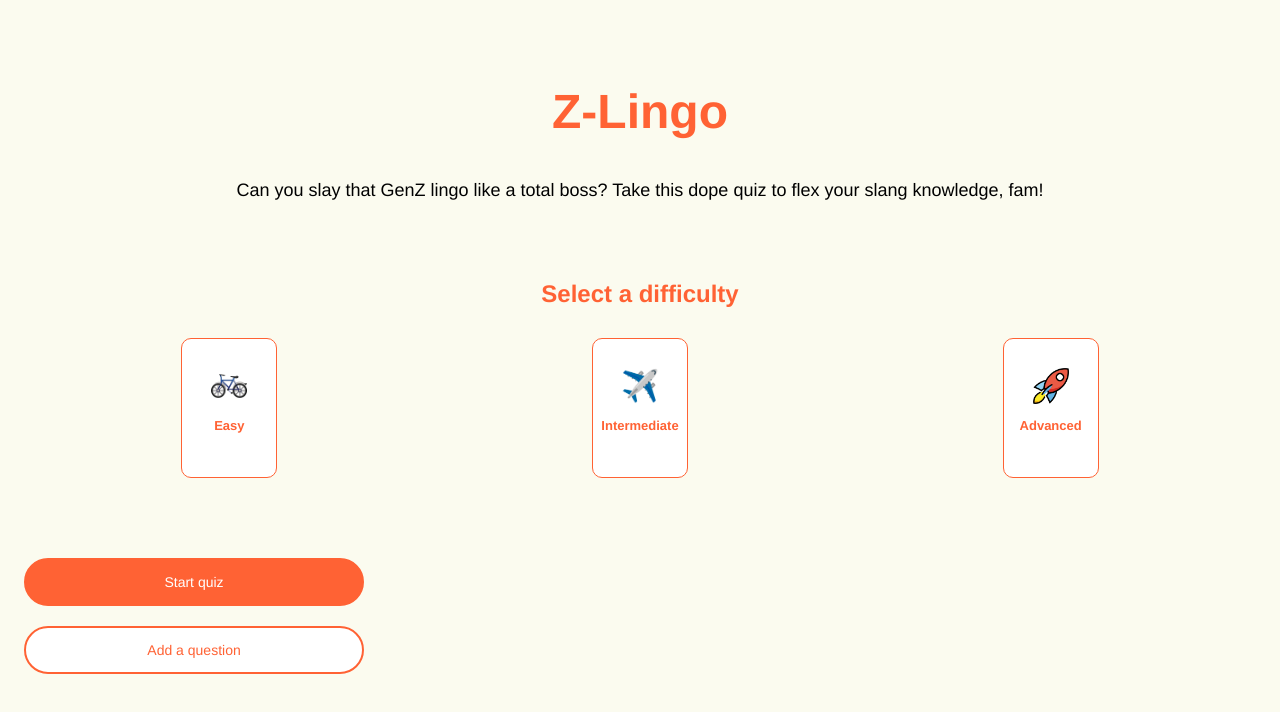
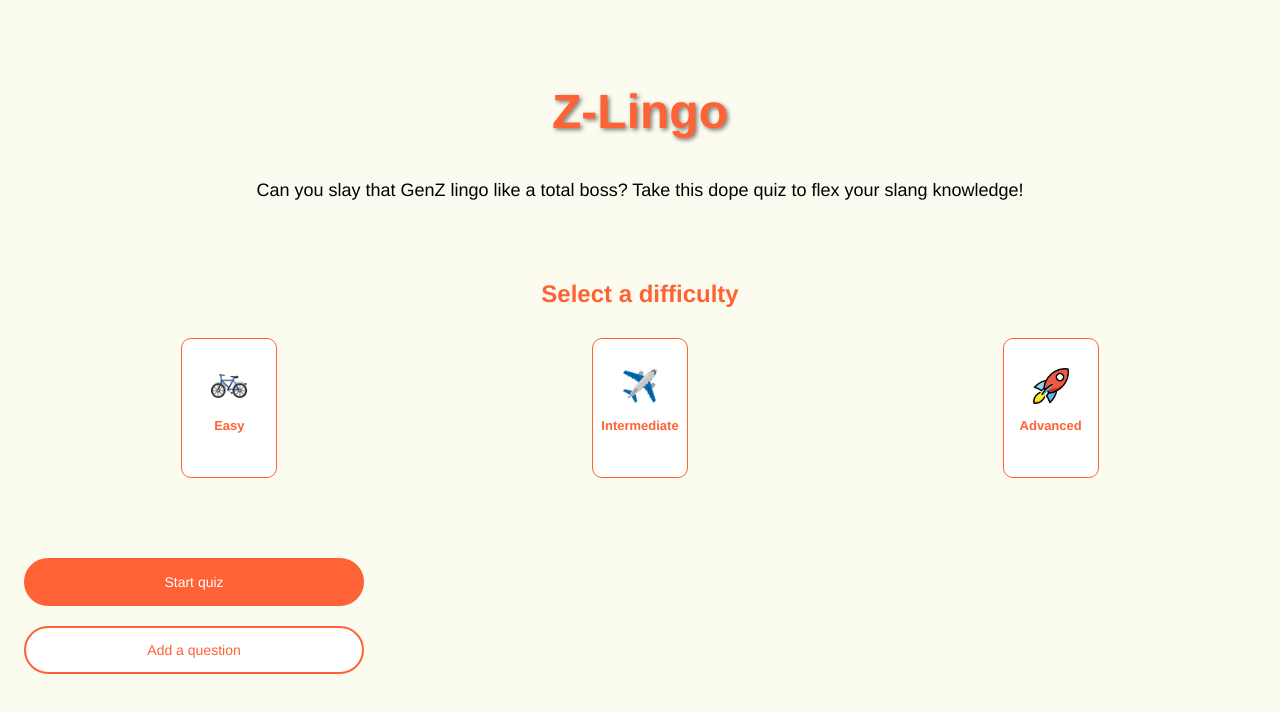
Before and after one commit to emma-z-hu/Z-Lingo, a React (Vite) app in the folder client/: page / in a window 1280 px wide. Shown: the top 712 px of the page. Built offline with nearby package versions, Linux system fonts and the light colour scheme; a web font is replaced by a local one.

Commit message:
styling for homepage

```diff
--- a/client/src/components/DifficultyCard/DifficultyCard.scss
+++ b/client/src/components/DifficultyCard/DifficultyCard.scss
@@ -18,7 +18,7 @@
     background-color: $card-background-color;
 
     &:active {
-      background-color: $card-active-background-color;
+      border-color: $card-active-border-color;
     }
 
     &__icon {
@@ -32,10 +32,6 @@
       line-height: $mobile-label-button-line-height;
       color: $card-text-color;
       font-weight: $font-weight-bold;
-
-      &:active {
-        color: $card-active-text-color;
-      }
     }
 
     &:hover {
--- a/client/src/pages/HomePage/HomePage.jsx
+++ b/client/src/pages/HomePage/HomePage.jsx
@@ -20,7 +20,7 @@ const HomePage = () => {
     <div className="home-page">
       <h1 className="home-page__title">Z-Lingo</h1>
       <p className="home-page__subtitle">
-        Can you slay that GenZ lingo like a total boss? Take this dope quiz to flex your slang knowledge, fam!
+        Can you slay that GenZ lingo like a total boss? Take this dope quiz to flex your slang knowledge!
       </p>
 
       <h2 className="home-page__difficulty-title">Select a difficulty</h2>
--- a/client/src/pages/HomePage/HomePage.scss
+++ b/client/src/pages/HomePage/HomePage.scss
@@ -16,6 +16,7 @@ body {
       color: $title-text-color;
       margin-bottom: $mobile-padding-after-headlines;
       padding:$mobile-padding-after-headlines 0;
+      text-shadow: 2px 2px 4px rgba(0, 0, 0, 0.5);
     }
 
     &__subtitle {
--- a/client/src/styles/partials/_variables.scss
+++ b/client/src/styles/partials/_variables.scss
@@ -68,7 +68,8 @@ $button-border-radius: 10px;
 
 $card-border-color:#FF6234;
 $card-background-color:#FFFFFF;
-$card-active-background-color:#FF6234;
+$card-active-background-color:#FF623480;
+$card-active-border-color:#17873F;
 
 
 $logo-height: 25px;
```
